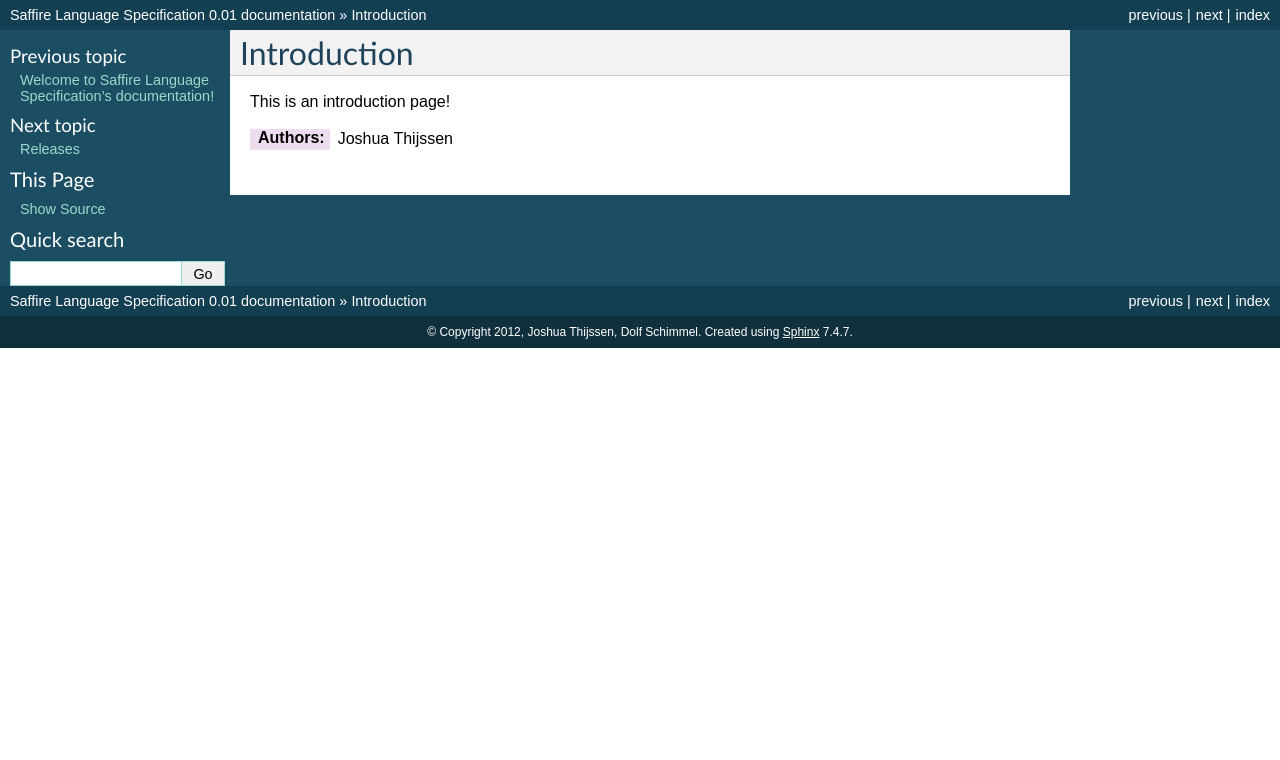
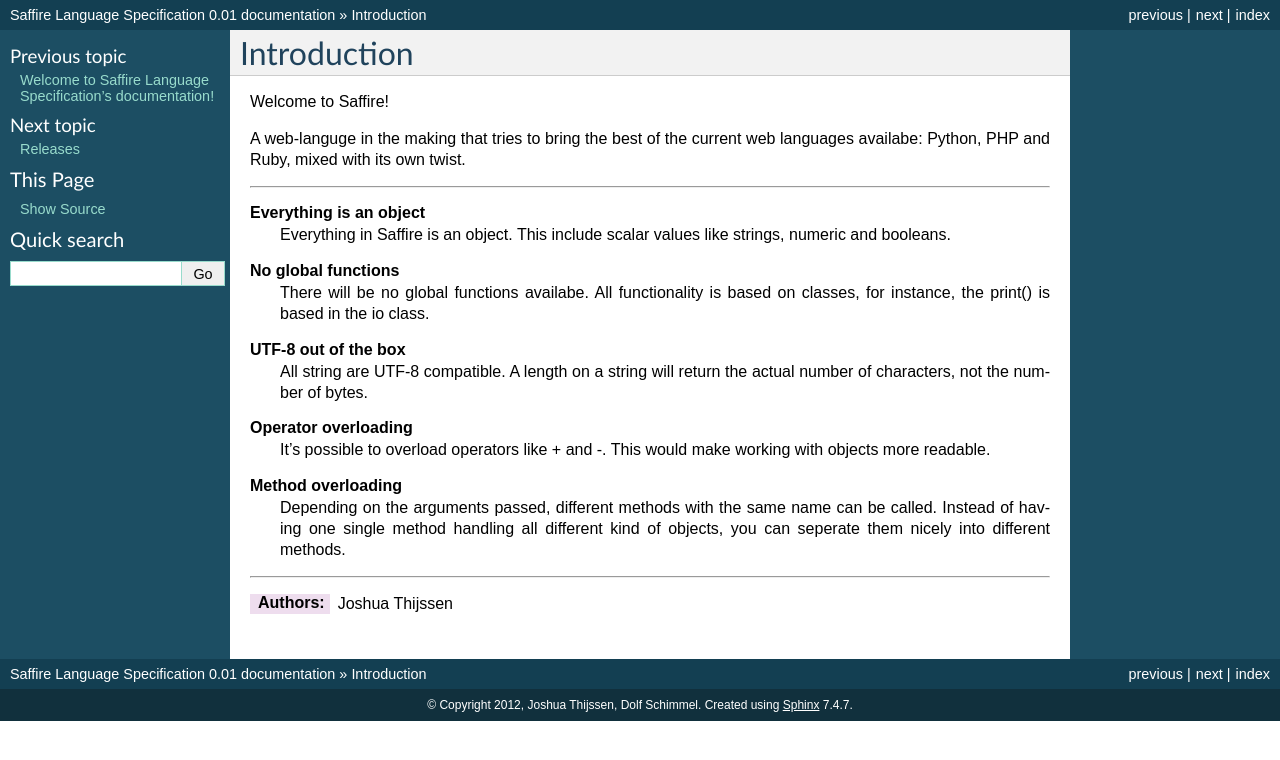
Before and after one commit to saffire/language-specification, a Sphinx documentation site: the page built from source/intro.rst, in a window 1280 px wide. Shown: the top 760 px of the page. Built offline with Sphinx 7.4.7, drawn with Linux system fonts in a browser that asks for light colours.

Commit message:
more updates

```diff
--- a/source/intro.rst
+++ b/source/intro.rst
@@ -2,8 +2,29 @@
 Introduction
 ############
 
-This is an introduction page!
+Welcome to Saffire!
 
+A web-languge in the making that tries to bring the best of the current web languages availabe: Python, PHP and Ruby, mixed with its own twist.
+
+
+------------
+
+**Everything is an object**
+	Everything in Saffire is an object. This include scalar values like strings, numeric and booleans.
+
+**No global functions**
+	There will be no global functions availabe. All functionality is based on classes, for instance, the print() is based in the io class.
+
+**UTF-8 out of the box**
+	All string are UTF-8 compatible. A length on a string will return the actual number of characters, not the number of bytes.
+
+**Operator overloading**
+	It's possible to overload operators like + and -. This would make working with objects more readable.
+
+**Method overloading**
+	Depending on the arguments passed, different methods with the same name can be called. Instead of having one single method handling all different kind of objects, you can seperate them nicely into different methods.
+
+------------
 
 :Authors:
    Joshua Thijssen
--- a/source/releases.rst
+++ b/source/releases.rst
@@ -4,7 +4,7 @@
 
 All releases are in the form of ``major.minor.release``.
 
-**major** releases
+**Major** releases
 Every major release will increase the ``major`` number. There is no timeframe for when new major releases will be
 published. A release will be considered major when at least one of the following rules are true:
 
```
